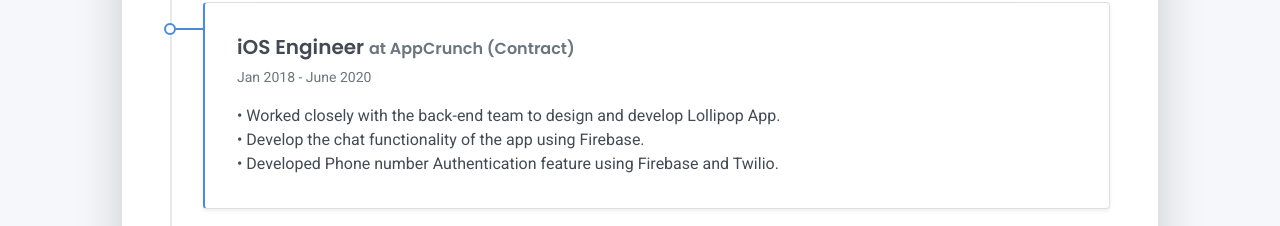
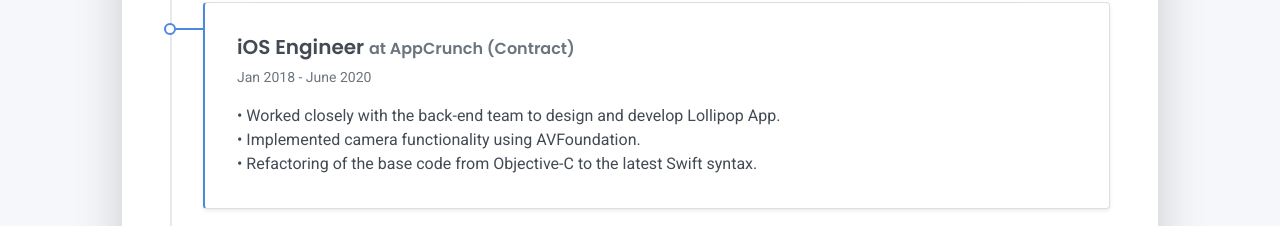
Before and after one commit to SerxhioGugo/serxhiogugo.github.io, a plain HTML site: page index.html in a window 1280 px wide. Shown: the part 1838-2064 px from the top of the page. Drawn offline with Linux system fonts and the light colour scheme.

Commit message:
Update index.html

```diff
--- a/index.html
+++ b/index.html
@@ -134,8 +134,8 @@
           <div class="h5 mb-1">iOS Engineer <span class="text-muted h6">at AppCrunch (Contract)</span></div>
           <div class="text-muted text-small mb-2">Jan 2018 - June 2020</div>
           <div> • Worked closely with the back-end team to design and develop Lollipop App.</div>
-          <div> • Develop the chat functionality of the app using Firebase.</div>
-          <div> • Developed Phone number Authentication feature using Firebase and Twilio.</div>
+          <div> • Implemented camera functionality using AVFoundation.</div>
+          <div> • Refactoring of the base code from Objective-C to the latest Swift syntax.</div>
         </div>
       </div>
     </div>
```
